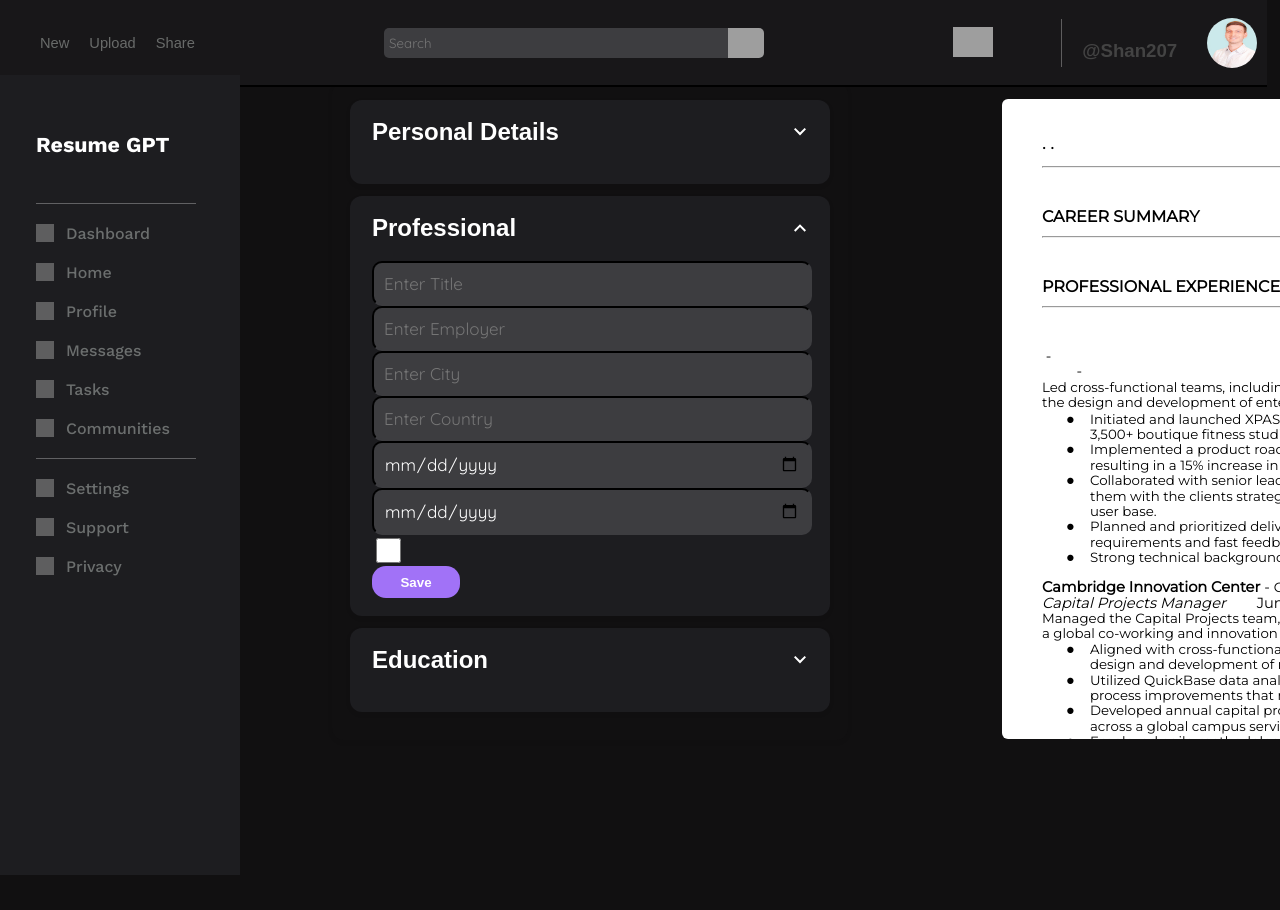
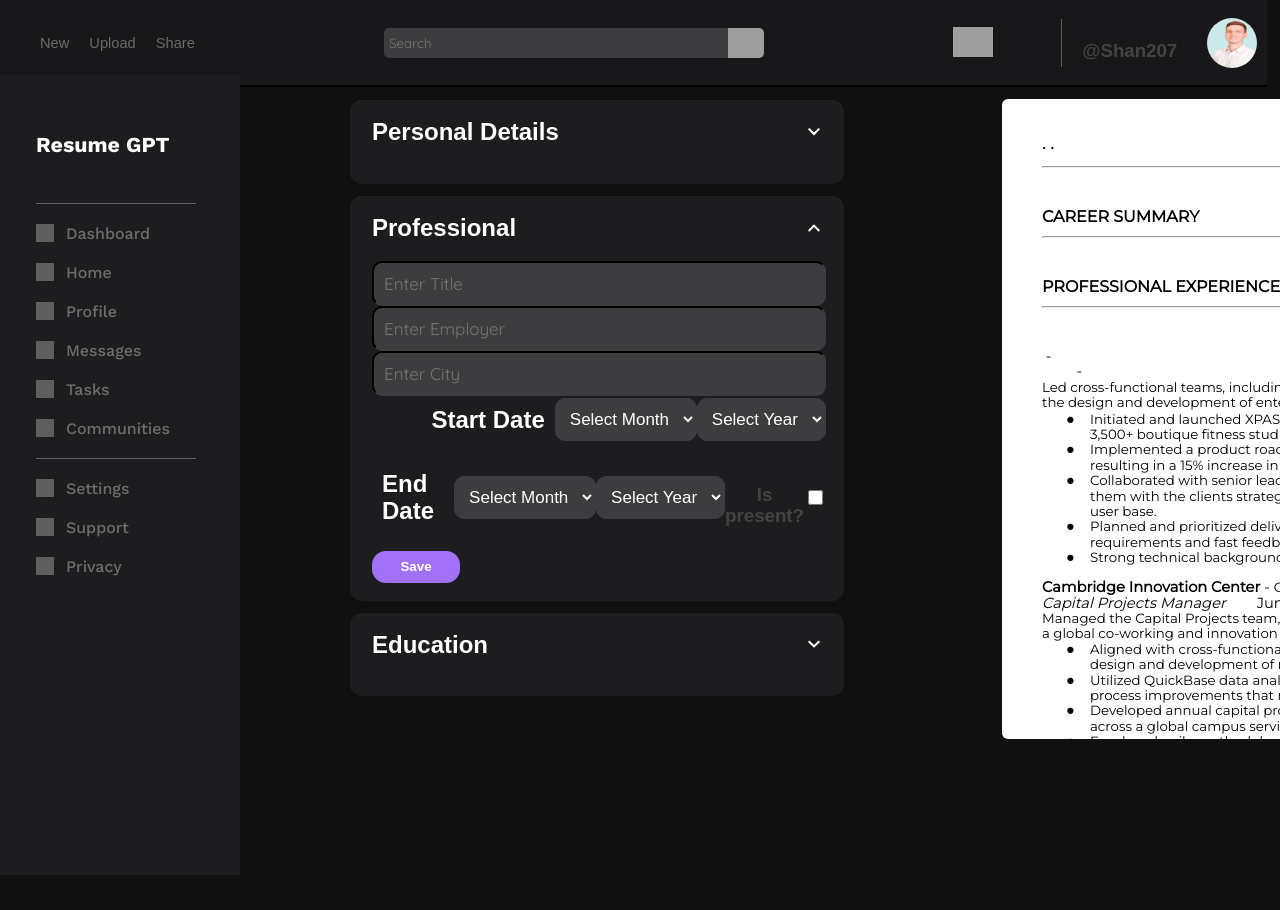
Before and after one commit to schaulet207/resumeBuilder, a React (Vite) app in the folder resumeBuilder/: page / in a window 1280 px wide. Both pictures are taken after a click on the element "Professional". Shown: the top 910 px of the page. Built offline with nearby package versions, Linux system fonts and the light colour scheme; grey boxes are pictures that could not be loaded; a web font is replaced by a local one.

Commit message:
Add startMonth and startYear dropdowns

```diff
--- a/resumeBuilder/src/App.jsx
+++ b/resumeBuilder/src/App.jsx
@@ -11,9 +11,10 @@ import {
   PositionInput,
   EmployerInput,
   CityInput,
-  CountryInput,
-  StartDateInput,
-  EndDateInput,
+  StartMonthInput,
+  StartYearInput,
+  EndMonthInput,
+  EndYearInput,
   PresentInput,
 } from "./Professional";
 import {
@@ -68,20 +69,25 @@ function App() {
     setCity(newCity);
   };
 
-  const [country, setCountry] = useState("");
-  const handleCountryChange = (newCountry) => {
-    setCountry(newCountry);
+  const [startMonth, setStartMonth] = useState(""); // Updated from startDate
+  const handleStartMonthChange = (newStartMonth) => {
+    setStartMonth(newStartMonth);
   };
 
-  const [startDate, setStartDate] = useState("");
-  const handleStartDateChange = (newStartDate) => {
-    setStartDate(newStartDate);
+  const [startYear, setStartYear] = useState(""); // Updated from Start Year
+  const handleStartYearChange = (newStartYear) => {
+    setStartYear(newStartYear);
   };
 
-  const [endDate, setEndDate] = useState("");
-  const handleEndDateChange = (newEndDate) => {
-    setEndDate(newEndDate);
-  };
+  const [endMonth, setEndMonth] = useState(""); // New state for end month
+const handleEndMonthChange = (newEndMonth) => {
+  setEndMonth(newEndMonth);
+};
+
+const [endYear, setEndYear] = useState(""); // New state for end year
+const handleEndYearChange = (newEndYear) => {
+  setEndYear(newEndYear);
+};
 
   const [present, setPresent] = useState(false);
   const handlePresentChange = (newPresent) => {
@@ -118,16 +124,15 @@ function App() {
     setSchoolEndDate(newSchoolEndDate);
   };
 
-  // Set index key to 0
-  const index = 0;
-
   // Create empty arrays
   const [positions, setPositions] = useState([]); // An array to store positions
   const [employers, setEmployers] = useState([]); // An array to store employers
   const [cities, setCities] = useState([]); // An array to store cities
   const [countries, setCountries] = useState([]); // An array to store countries
-  const [startDates, setStartDates] = useState([]); // An array to store start dates
-  const [endDates, setEndDates] = useState([]); // An array to store end dates
+  const [startMonths, setStartMonths] = useState([]); // An array to store start months
+  const [startYears, setStartYears] = useState([]); // An array to store start years
+  const [endMonths, setEndMonths] = useState([]); // An array to store start months
+  const [endYears, setEndYears] = useState([]); // An array to store start years
   const [presents, setPresents] = useState([]); // An array to store presents
 
   const handleSavePosition = (newPosition) => {
@@ -154,31 +159,36 @@ function App() {
     setCity(""); // Clear the input field if needed
   };
 
-  const handleSaveCountry = (newCountry) => {
-    setCountries((prevCountries) => {
-      const updatedCountries = [...prevCountries, { country: newCountry }];
-      return updatedCountries;
+  const handleSaveStartMonth = (newStartMonth) => {
+    setStartMonths((prevStartMonths) => {
+      const updatedStartMonths = [...prevStartMonths, { startMonth: newStartMonth }];
+      return updatedStartMonths;
     });
-    setCountry(""); // Clear the input field if needed
+    setStartMonth(""); // Clear the input field if needed
   };
 
-  const handleSaveStartDate = (newStartDate) => {
-    setStartDates((prevStartDates) => {
-      const updatedStartDates = [
-        ...prevStartDates,
-        { startDate: newStartDate },
-      ];
-      return updatedStartDates;
+  const handleSaveStartYear = (newStartYear) => {
+    setStartYears((prevStartYears) => {
+      const updatedStartYears = [...prevStartYears, { startYear: newStartYear }];
+      return updatedStartYears;
     });
-    setStartDate(""); // Clear the input field if needed
+    setStartYear(""); // Clear the input field if needed
   };
 
-  const handleSaveEndDate = (newEndDate) => {
-    setEndDates((prevEndDates) => {
-      const updatedEndDates = [...prevEndDates, { endDate: newEndDate }];
-      return updatedEndDates;
+  const handleSaveEndMonth = (newEndMonth) => {
+    setEndMonths((prevEndMonths) => {
+      const updatedEndMonths = [...prevEndMonths, { endMonth: newEndMonth }];
+      return updatedEndMonths;
     });
-    setEndDate(""); // Clear the input field if needed
+    setEndMonth(""); // Clear the input field if needed
+  };
+
+  const handleSaveEndYear = (newEndYear) => {
+    setEndYears((prevEndYears) => {
+      const updatedEndYears = [...prevEndYears, { endYear: newEndYear }];
+      return updatedEndYears;
+    });
+    setEndYear(""); // Clear the input field if needed
   };
 
   const handleSavePresent = (newPresent) => {
@@ -198,11 +208,13 @@ function App() {
       positions: [positions, setPositions, position],
       employers: [employers, setEmployers, employer],
       cities: [cities, setCities, city],
-      countries: [countries, setCountries, country],
-      startDates: [startDates, setStartDates, startDate],
-      endDates: [endDates, setEndDates, endDate],
+      startMonths: [startMonths, setStartMonths, startMonth], // Add startMonths
+      startYears: [startYears, setStartYears, startYear], // Add startYears
+      endMonths: [endMonths, setEndMonths, endMonth], // Add endMonths
+      endYears: [endYears, setEndYears, endYear], // Add endYears
       presents: [presents, setPresents, present],
     };
+
 
     // Loop through the stateArrays object and update the arrays and log their values
     Object.entries(stateArrays).forEach(
@@ -210,7 +222,6 @@ function App() {
         const updatedStateArray = [...stateArray, { [stateName]: value }];
         setState(updatedStateArray);
         profSection[stateName] = updatedStateArray;
-        console.log(stateName, updatedStateArray);
       }
     );
 
@@ -218,17 +229,16 @@ function App() {
     setPosition("");
     setEmployer("");
     setCity("");
-    setCountry("");
-    setStartDate("");
-    setEndDate("");
+    setStartMonth(""); // Clear startMonth
+    setStartYear(""); // Clear startYear
+    setEndMonth(""); // Clear endMonth
+    setEndYear(""); // Clear endYear
     setPresent("");
 
     // Now, profSection contains the updated data for each array
-    console.log("profSection:", profSection);
-    console.log("profSection:", profSection.employers[index].value);
-    index++;
+    console.log("profSection: ", profSection);
+    console.log("profSection: Employers", profSection.employers);
   };
-
 
   return (
     <div className="App">
@@ -270,11 +280,14 @@ function App() {
             {positions.map((savedPosition, index) => (
               <div key={index}>
                 <p>Position: {savedPosition.positions}</p>
-                <p>Employer: {employers[index].employer}</p>
-                <p>Start Date: {startDates[index].startDate}</p>
-                <p>End Date: {endDates[index].endDate}</p>
               </div>
             ))}
+            {employers.map((savedEmployer, index) => (
+              <div key={index}>
+                <p>Employer: {savedEmployer.employers}</p>
+              </div>
+            ))}
+
             <PositionInput
               currentPosition={position}
               onPositionChange={(newPosition) => setPosition(newPosition)}
@@ -291,25 +304,34 @@ function App() {
               onCityChange={(newCity) => setCity(newCity)}
             />
 
-            <CountryInput
-              country={country}
-              onCountryChange={(newCountry) => setCountry(newCountry)}
-            />
+            <div className="saveCancel">
+              <h2>Start Date</h2>
+              <StartMonthInput
+                startMonth={startMonth}
+                onMonthChange={(newStartMonth) => setStartMonth(newStartMonth)}
+              />
+              <StartYearInput
+                startYear={startYear}
+                onYearChange={(newStartYear) => setStartYear(newStartYear)}
+              />
+            </div>
 
-            <StartDateInput
-              startDate={startDate}
-              onStartChange={(newStartDate) => setStartDate(newStartDate)}
-            />
-
-            <EndDateInput
-              endDate={endDate}
-              onEndChange={(newEndDate) => setEndDate(newEndDate)}
-            />
-
-            <PresentInput
+            <div className="saveCancel">
+            <h2>End Date</h2>
+              <EndMonthInput
+                endMonth={endMonth}
+                onMonthChange={(newEndMonth) => setEndMonth(newEndMonth)}
+              />
+              <EndYearInput
+                endYear={endYear}
+                onYearChange={(newEndYear) => setEndYear(newEndYear)}
+              />
+              <h3 style={{ textAlign: "center" }}>Is present?</h3>
+              <PresentInput
               present={present}
               onPresentChange={(newPresent) => setPresent(newPresent)}
             />
+            </div>
 
             <button
               onClick={() =>
@@ -318,8 +340,10 @@ function App() {
                   employers,
                   cities,
                   countries,
-                  startDates,
-                  endDates,
+                  startMonths,
+                  startYears,
+                  endMonths,
+                  endYears,
                   presents
                 )
               }
@@ -495,9 +519,10 @@ function App() {
             <p className="c8">
               <span className="c0 c5">{position}</span>
               <span className="c0">
-                &nbsp;&nbsp;&nbsp;&nbsp;&nbsp;&nbsp;&nbsp;&nbsp;{startDate} -{" "}
+                &nbsp;&nbsp;&nbsp;&nbsp;&nbsp;&nbsp;&nbsp;&nbsp;{startMonth}{" "}
+                {startYear} -{" "}{endMonth}{" "}{endYear}
               </span>
-              <span className="c1 c2">{endDate}</span>
+              <span className="c1 c2"></span>
             </p>
             <p className="c19">
               <span className="c3 c0">
--- a/resumeBuilder/src/Professional.jsx
+++ b/resumeBuilder/src/Professional.jsx
@@ -47,40 +47,83 @@ export function CityInput({ city, onCityChange }) {
   );
 }
 
-export function CountryInput({ country, onCountryChange }) {
+export function StartMonthInput({ startMonth, onMonthChange }) {
+  const months = [
+    'Select Month', 'January', 'February', 'March', 'April', 'May', 'June',
+    'July', 'August', 'September', 'October', 'November', 'December'
+  ];
+
   return (
-    <input
+    <select
       className="inputs"
-      type="text"
-      placeholder="Enter Country"
-      value={country}
-      onChange={(e) => onCountryChange(e.target.value)}
-    />
+      value={startMonth}
+      onChange={(e) => onMonthChange(e.target.value)}
+    >
+      {months.map((month, index) => (
+        <option key={index} value={month}>{month}</option>
+      ))}
+    </select>
   );
 }
 
-export function StartDateInput({ startDate, onStartChange }) {
+export function StartYearInput({ startYear, onYearChange }) {
+  const currentYear = new Date().getFullYear();
+  const years = Array.from({ length: 80 }, (_, index) => currentYear - index);
+
   return (
-    <input
+    <select
       className="inputs"
-      type="date"
-      value={startDate}
-      onChange={(e) => onStartChange(e.target.value)}
-    />
+      value={startYear}
+      onChange={(e) => onYearChange(e.target.value)}
+    >
+      <option value="">Select Year</option>
+      {years.map((year, index) => (
+        <option key={index} value={year}>
+          {year}
+        </option>
+      ))}
+    </select>
   );
 }
 
-export function EndDateInput({ endDate, onEndChange }) {
+export function EndMonthInput({ endMonth, onMonthChange }) {
+  const months = [
+    'Select Month', 'January', 'February', 'March', 'April', 'May', 'June',
+    'July', 'August', 'September', 'October', 'November', 'December'
+  ];
+
   return (
-    <input
+    <select
       className="inputs"
-      type="date"
-      value={endDate}
-      onChange={(e) => onEndChange(e.target.value)}
-    />
+      value={endMonth}
+      onChange={(e) => onMonthChange(e.target.value)}
+    >
+      {months.map((month, index) => (
+        <option key={index} value={month}>{month}</option>
+      ))}
+    </select>
   );
 }
 
+export function EndYearInput({ startYear, onYearChange }) {
+  const currentYear = new Date().getFullYear();
+  const years = Array.from({ length: 80 }, (_, index) => currentYear - index);
+
+  return (
+    <select
+      className="inputs"
+      value={startYear}
+      onChange={(e) => onYearChange(e.target.value)}
+    >
+      <option value="">Select Year</option>
+      {years.map((year, index) => (
+        <option key={index} value={year}>
+          {year}
+        </option>
+      ))}
+    </select>
+  );
+}
 export function PresentInput({ present, onPresentChange }) {
   return (
     <input
```
